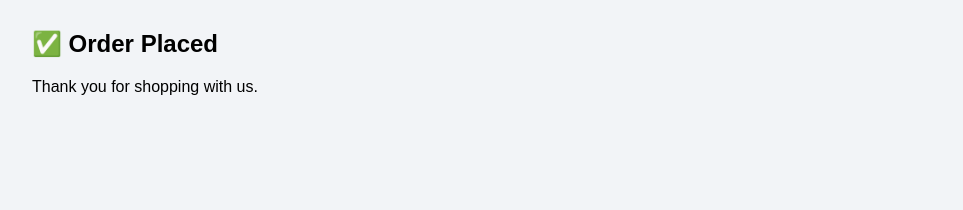
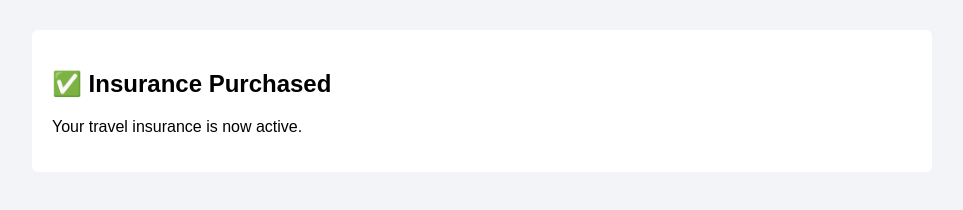
Before and after one commit to deepikasahu-star/traval_insur, a plain HTML site: page success.html in a window 1280 px wide. Shown: the whole page, without its empty margins (158-1121 px from the left). Drawn offline with Linux system fonts and the light colour scheme.

Commit message:
Update success message for insurance purchase

```diff
--- a/success.html
+++ b/success.html
@@ -1,15 +1,15 @@
 <!DOCTYPE html>
 <html>
 <head>
-    <title>Order Success</title>
+    <title>Success</title>
     <link rel="stylesheet" href="style.css">
 </head>
 <body>
 
 <div class="container">
-    <div class="cart-box">
-        <h2>✅ Order Placed</h2>
-        <p>Thank you for shopping with us.</p>
+    <div class="card">
+        <h2>✅ Insurance Purchased</h2>
+        <p>Your travel insurance is now active.</p>
     </div>
 </div>
 
```
